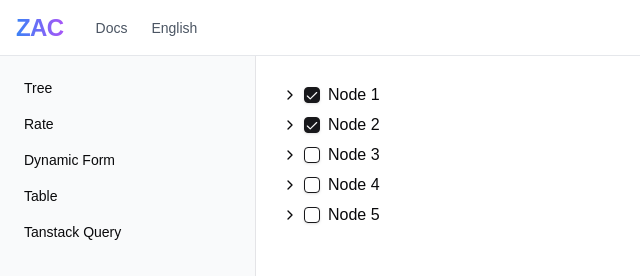
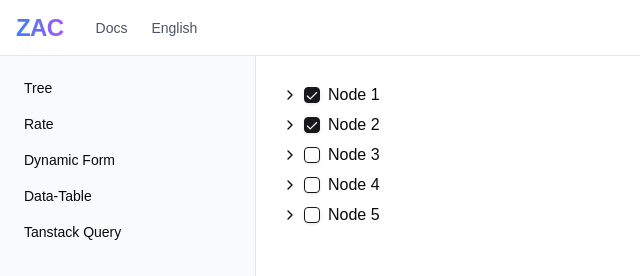
Before and after one commit to chrislol98/zc, a Next.js app in the folder apps/zc/: page /docs/tree in a window 1280 px wide. Shown: the top 276 px of the page, without its empty margins (0-640 px from the left). Built offline with nearby package versions, Linux system fonts and the light colour scheme.

Commit message:
refactor: nextjs sidebar

```diff
--- a/apps/zc/src/app/(zc)/(components)/sidebar.tsx
+++ b/apps/zc/src/app/(zc)/(components)/sidebar.tsx
@@ -14,7 +14,7 @@ const menuItems: MenuItem[] = [
   { title: 'Tree', href: '/docs/tree' },
   { title: 'Rate', href: '/docs/rate' },
   { title: 'Dynamic Form', href: '/docs/dynamic-form' },
-  { title: 'Table', href: '/docs/table' },
+  { title: 'Data-Table', href: '/docs/data-table' },
   { title: 'Tanstack Query', href: '/docs/tanstack-query' },
 ];
 
```
